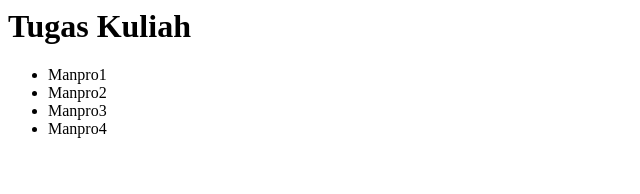
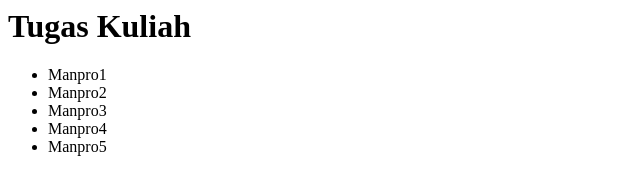
Before and after one commit to Nicholas71yeet/ManProTutorial, a plain HTML site: page index.html in a window 1280 px wide. Shown: the full height of the page, 0-640 px from the left. Drawn offline with Linux system fonts and the light colour scheme.

Commit message:
perubahan

```diff
--- a/index.html
+++ b/index.html
@@ -4,4 +4,5 @@
   <li>Manpro2</li>
   <li>Manpro3</li>
   <li>Manpro4</li>
+  <li>Manpro5</li>
 </ul>
```
